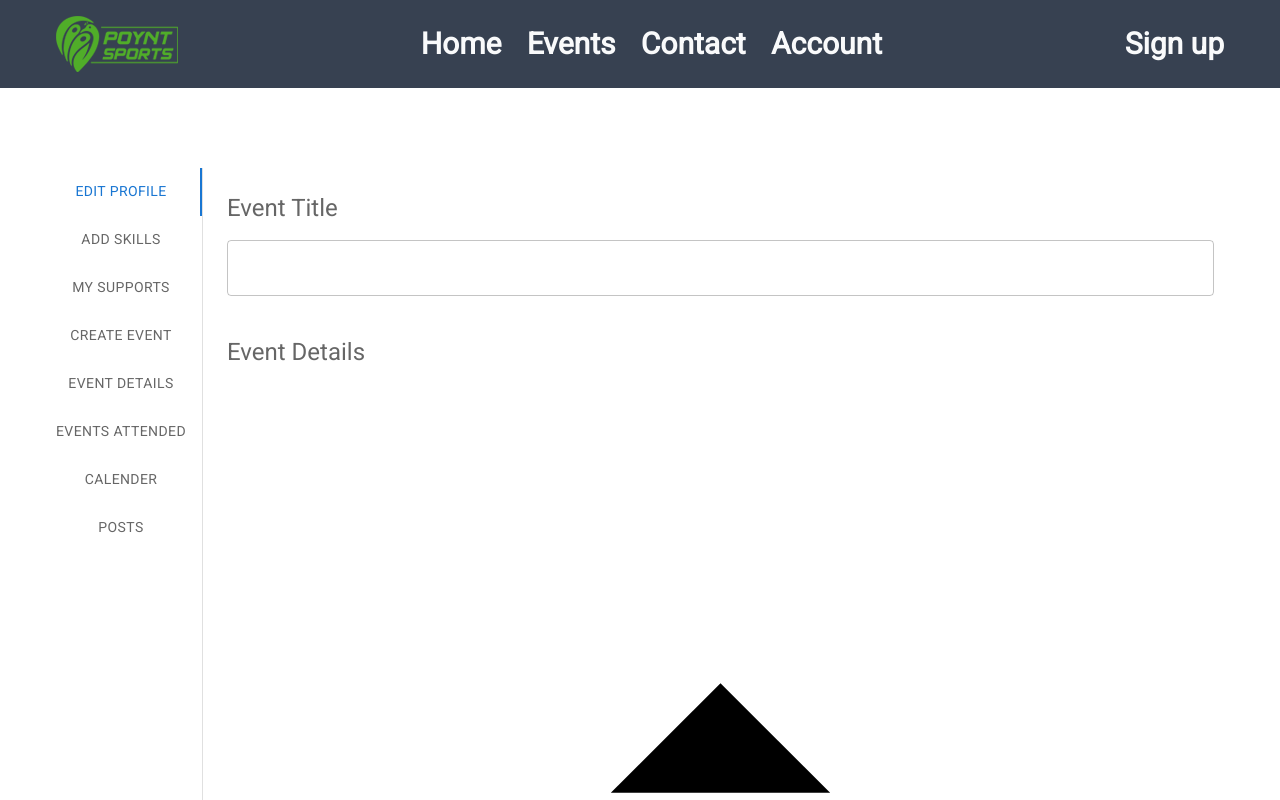
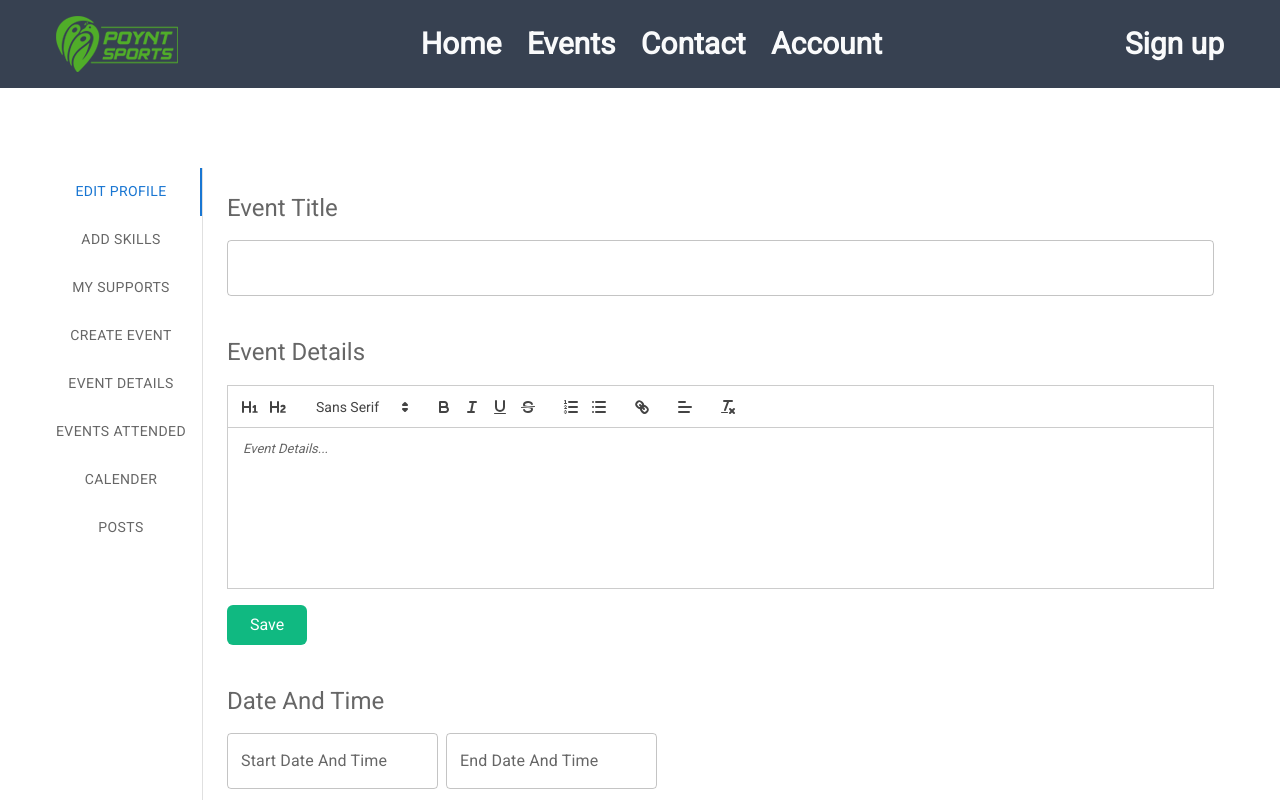
Before and after one commit to Ujucode/poynt-sports, a React (Vite) app: page /account/create-event in a window 1280 px wide. Shown: the top 800 px of the page. Built offline with nearby package versions, Linux system fonts and the light colour scheme.

Commit message:
-imported react quill snow theme styles

```diff
--- a/src/components/Account/CreateEventTab.jsx
+++ b/src/components/Account/CreateEventTab.jsx
@@ -14,6 +14,7 @@ import { MobileDateTimePicker } from "@mui/x-date-pickers";
 import { useRef, useState } from "react";
 import ReactQuill from "react-quill";
 import { quillFormats, quillModules } from "../UI/TextEditorConfig";
+import "react-quill/dist/quill.snow.css"; // Import the styles
 
 const CreateEventTab = () => {
   const [content, setContent] = useState("");
@@ -87,8 +88,9 @@ const CreateEventTab = () => {
           Event Details
         </Typography>
       </FormLabel>
+
       <ReactQuill
-        placeholder="Tell your story..."
+        placeholder="Event Details..."
         value={content}
         onChange={handleEditorChange}
         modules={quillModules}
--- a/src/components/Account/PostsTab.jsx
+++ b/src/components/Account/PostsTab.jsx
@@ -11,6 +11,7 @@ import {
 import { quillModules, quillFormats } from "../UI/TextEditorConfig";
 import { useRef, useState } from "react";
 import ReactQuill from "react-quill";
+import "react-quill/dist/quill.snow.css"; // Import the styles
 
 const PostsTab = () => {
   const [content, setContent] = useState("");
```
